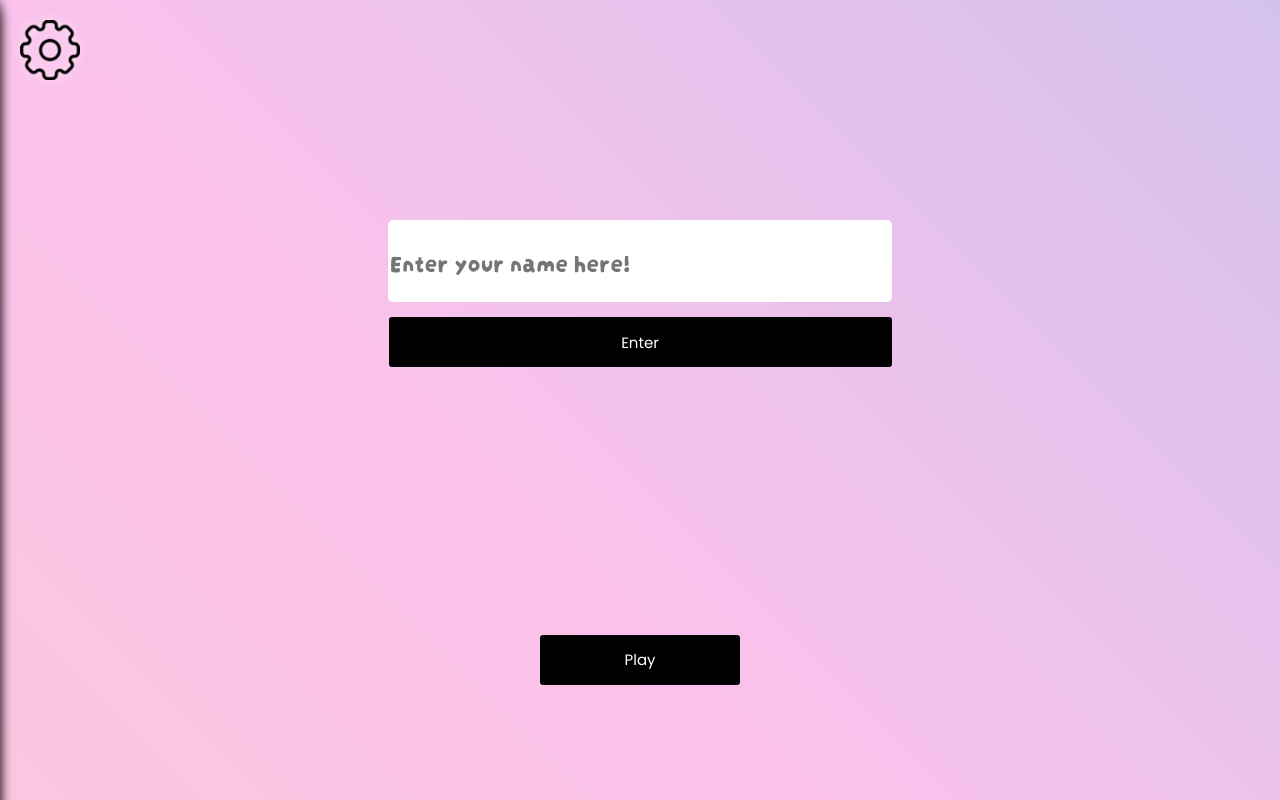
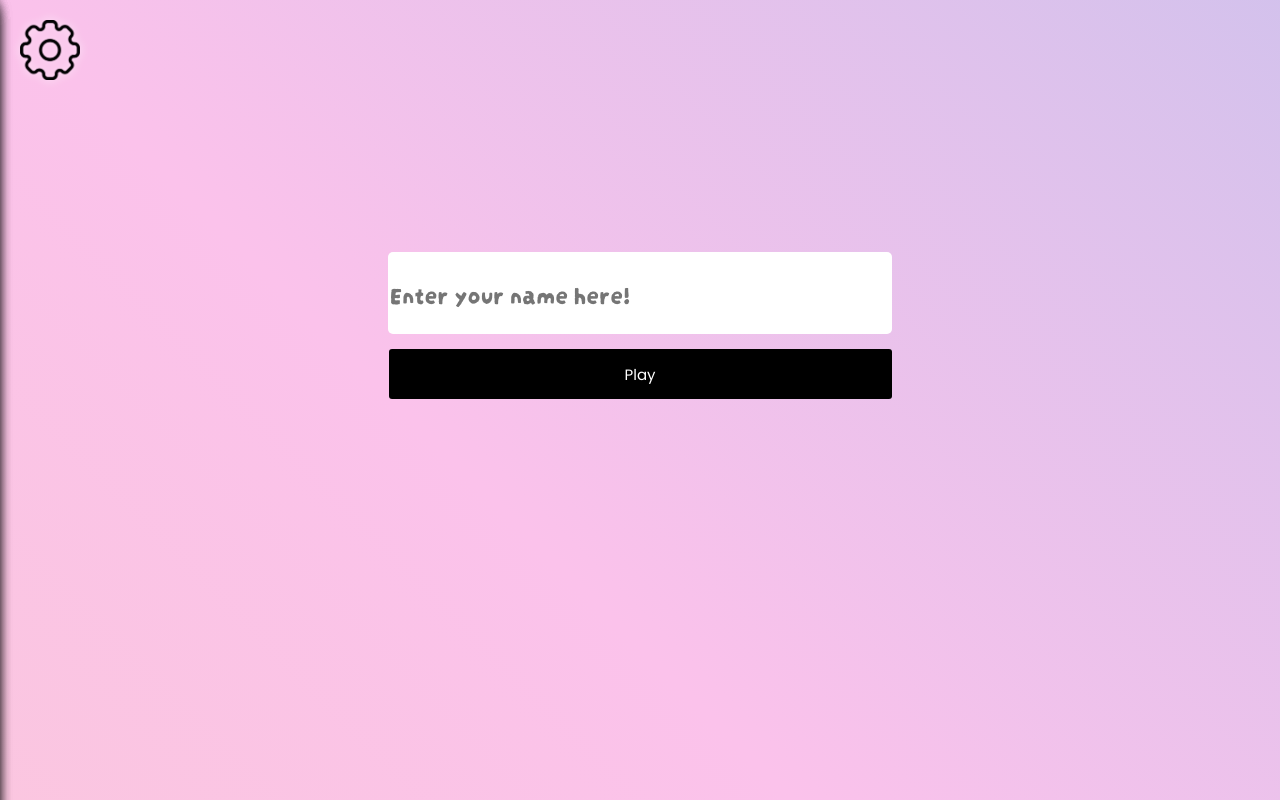
Before and after one commit to Anonymoose457/ThematicProject, a plain HTML site: page public/name.html in a window 1280 px wide. Drawn offline with Linux system fonts and the light colour scheme.

Commit message:
Made the styling of the name page even simpler

```diff
--- a/public/css/name.css
+++ b/public/css/name.css
@@ -57,7 +57,7 @@ body{
 
     position: relative;
 
-    margin: 220px 0 5px;
+    margin: 50% 0 5px;
 
     border-style: initial;
     border-radius: 5px;
--- a/public/javascript/name.js
+++ b/public/javascript/name.js
@@ -28,7 +28,6 @@ document.addEventListener("DOMContentLoaded", function() {
         if(userName.value.length > 16 || userName.value == ""){
             error.style.visibility = "visible";
 
-
             errorMsg.textContent = "Name must be shorter than 16 characters!";
             userName.textContent = "";
             return;
@@ -52,7 +51,7 @@ document.addEventListener("DOMContentLoaded", function() {
         });
         userName.value = "";
     });
-    document.getElementById("play-btn").addEventListener("click", numOfPlayers);
+    document.getElementById("name-btn").addEventListener("click", numOfPlayers);
 
     //Number of players validation check
     function numOfPlayers(){
--- a/public/name.html
+++ b/public/name.html
@@ -20,10 +20,9 @@
     <div id="form-container">
         <form id="name-form" action="">
                 <input class="name name-input" id="name-input" type="text" placeholder="Enter your name here!" autocomplete="off">
-                <button type="submit" id="name-btn">Enter</button>
         </form>
     </div>
-
+    <button id="name-btn">Play</button>
     <div id="names-container">
         <div class="placeholder"><h1 id="placeholder1">placeholder</h1></div>
         <div class="placeholder"><h1 id="placeholder2">placeholder</h1></div>
@@ -35,7 +34,6 @@
         <div class="placeholder"><h1 id="placeholder8">placeholder</h1></div>
     </div>
 
-    <button id="play-btn">Play</button>
 
     <!-- Menu -->
     <div id="menuContainer"></div>
```
